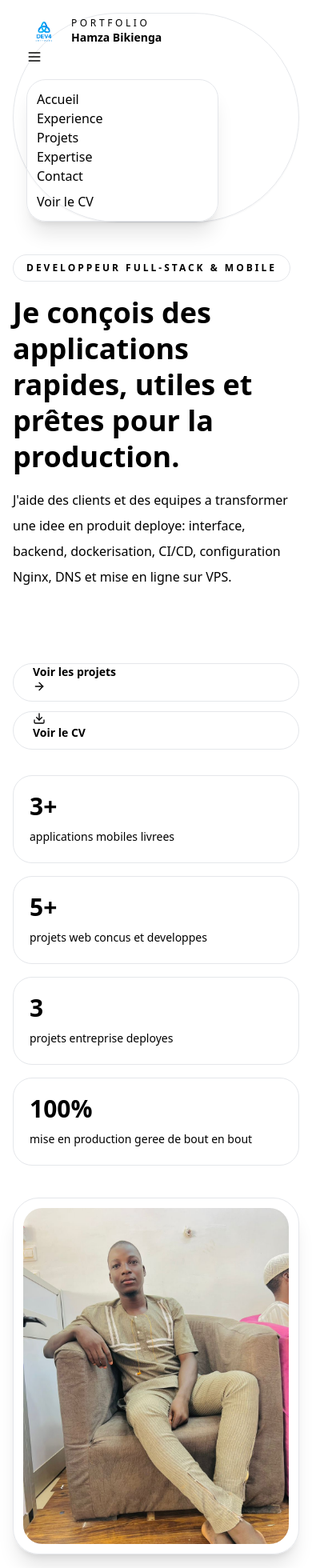
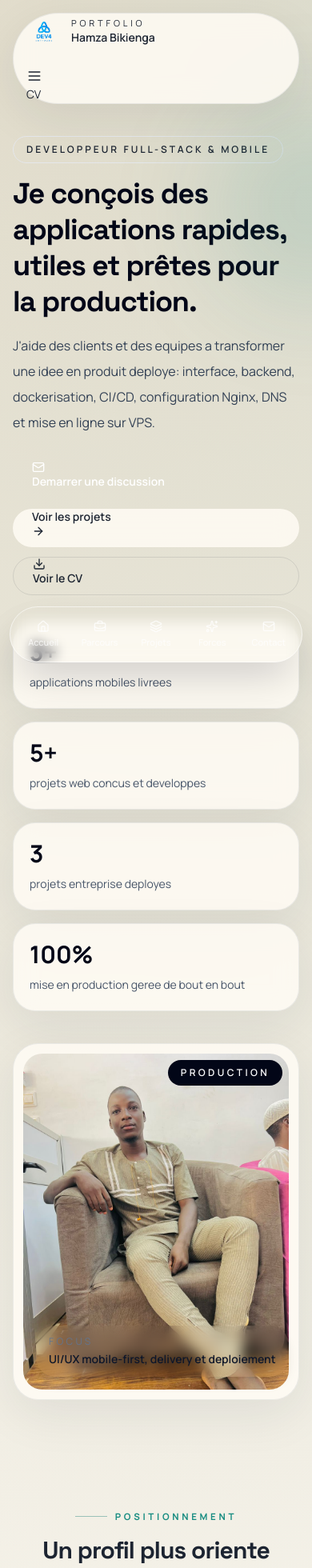
Before and after one commit to AmstaLabestar/dev4_v1, a React (Vite) app: page / in a window 390 px wide. Shown: the top 1960 px of the page at 80% size. Built offline with nearby package versions, Linux system fonts and the light colour scheme.

Commit message:
feat: redesign portfolio UI for mobile-first experience

```diff
--- a/src/App.tsx
+++ b/src/App.tsx
@@ -3,13 +3,14 @@ import Experiences from "./components/Experiences";
 import Expertise from "./components/Expertise";
 import Footer from "./components/Footer";
 import Home from "./components/Home";
+import MobileDock from "./components/MobileDock";
 import Navbar from "./components/Navbar";
 import Projets from "./components/Projets";
 
 const App = () => {
   return (
-    <div className="min-h-screen bg-base-200">
-      <div className="mx-auto max-w-7xl px-4 pb-10 pt-4 md:px-6 lg:px-8">
+    <div className="app-shell min-h-screen bg-transparent">
+      <div className="mx-auto max-w-7xl px-4 pb-28 pt-4 md:px-6 lg:px-8 lg:pb-12">
         <Navbar />
         <main>
           <Home />
@@ -20,6 +21,7 @@ const App = () => {
         </main>
         <Footer />
       </div>
+      <MobileDock />
     </div>
   );
 };
--- a/src/components/Contact.tsx
+++ b/src/components/Contact.tsx
@@ -19,11 +19,12 @@ const contactLinks = [
 const Contact = () => {
   return (
     <section id="contact" className="py-16 md:py-24">
-      <div className="rounded-[2rem] border border-base-300 bg-base-100 p-6 md:p-10">
+      <div className="section-shell rounded-[2.25rem] bg-gradient-to-br from-slate-950 via-slate-900 to-slate-800 p-6 md:p-10">
         <SectionHeading
           eyebrow="Contact"
           title="Disponible pour discuter d'un produit, d'une mission ou d'une refonte"
           description="Le site doit se terminer sur un appel a l'action simple et direct. Si le visiteur est convaincu, il doit savoir tout de suite comment me contacter."
+          invert
         />
 
         <div className="grid gap-4 md:grid-cols-2 xl:grid-cols-4">
@@ -36,7 +37,7 @@ const Contact = () => {
                 href={link.href}
                 target={link.href.startsWith("http") ? "_blank" : undefined}
                 rel={link.href.startsWith("http") ? "noopener noreferrer" : undefined}
-                className="flex items-center gap-3 rounded-[1.5rem] border border-base-300 px-5 py-4 text-sm font-semibold text-base-content transition hover:border-primary hover:text-primary"
+                className="flex items-center gap-3 rounded-[1.5rem] border border-white/10 bg-white/5 px-5 py-4 text-sm font-semibold text-white transition hover:border-secondary hover:text-secondary"
               >
                 <Icon className="h-5 w-5" />
                 {link.label}
--- a/src/components/Expertise.tsx
+++ b/src/components/Expertise.tsx
@@ -5,6 +5,7 @@ import SectionHeading from "./SectionHeading";
 const Expertise = () => {
   return (
     <section id="expertise" className="py-16 md:py-24">
+      <div className="section-shell rounded-[2.25rem] bg-white/55 px-5 py-8 md:px-8 md:py-10">
         <div className="grid gap-10 lg:grid-cols-[0.95fr_1.05fr] lg:items-start">
           <div>
             <SectionHeading
@@ -16,15 +17,16 @@ const Expertise = () => {
 
           <div className="grid gap-4 md:grid-cols-2">
             {expertise.map((item) => (
-            <article key={item} className="rounded-[2rem] border border-base-300 bg-base-100 p-5">
+              <article key={item} className="surface-panel rounded-[2rem] p-5">
                 <div className="flex items-start gap-3">
                   <span className="mt-1 inline-flex h-8 w-8 items-center justify-center rounded-full bg-primary/10 text-primary">
                     <Check className="h-4 w-4" />
                   </span>
-                <p className="text-sm font-medium leading-7 text-base-content/80">{item}</p>
+                  <p className="text-sm font-medium leading-7 text-slate-800">{item}</p>
                 </div>
               </article>
             ))}
+          </div>
         </div>
       </div>
     </section>
--- a/src/components/Footer.tsx
+++ b/src/components/Footer.tsx
@@ -1,7 +1,7 @@
 const Footer = () => {
   return (
-    <footer className="border-t border-base-300 py-8">
-      <div className="flex flex-col gap-2 text-center text-sm text-base-content/60 md:flex-row md:items-center md:justify-between md:text-left">
+    <footer className="py-8">
+      <div className="surface-panel flex flex-col gap-2 rounded-[1.75rem] px-5 py-5 text-center text-sm text-base-content/60 md:flex-row md:items-center md:justify-between md:text-left">
         <p>Hamza Bikienga | Developpeur full-stack & mobile</p>
         <p>© {new Date().getFullYear()} Dev4. Portfolio concu pour montrer un profil plus mature et orienté production.</p>
       </div>
--- a/src/components/Home.tsx
+++ b/src/components/Home.tsx
@@ -7,7 +7,7 @@ const Home = () => {
   return (
     <section
       id="home"
-      className="grid gap-10 pb-16 pt-10 md:min-h-[80vh] md:grid-cols-[1.2fr_0.8fr] md:items-center md:gap-16 md:pb-24 md:pt-16"
+      className="grid gap-10 pb-16 pt-10 md:min-h-[86vh] md:grid-cols-[1.15fr_0.85fr] md:items-center md:gap-16 md:pb-24 md:pt-16"
     >
       <motion.div
         initial={{ opacity: 0, y: 24 }}
@@ -19,27 +19,27 @@ const Home = () => {
           <span className="inline-flex rounded-full border border-primary/20 bg-primary/10 px-4 py-2 text-xs font-semibold uppercase tracking-[0.25em] text-primary">
             Developpeur full-stack & mobile
           </span>
-          <h1 className="max-w-3xl text-4xl font-bold leading-tight text-base-content md:text-6xl">
+          <h1 className="max-w-3xl text-4xl font-bold leading-tight text-slate-950 md:text-6xl">
             Je conçois des applications rapides, utiles et prêtes pour la production.
           </h1>
-          <p className="max-w-2xl text-base leading-8 text-base-content/75 md:text-lg">
+          <p className="max-w-2xl text-base leading-8 text-slate-700 md:text-lg">
             J&apos;aide des clients et des equipes a transformer une idee en produit deploye:
             interface, backend, dockerisation, CI/CD, configuration Nginx, DNS et mise en
             ligne sur VPS.
           </p>
         </div>
 
-        <div className="flex flex-col gap-3 sm:flex-row">
+        <div className="flex flex-col gap-3 sm:flex-row sm:flex-wrap">
           <a
             href="#contact"
-            className="btn btn-primary h-12 rounded-full px-6 text-sm font-semibold text-white"
+            className="btn btn-primary h-12 rounded-full border-0 px-6 text-sm font-semibold text-white shadow-none"
           >
             <Mail className="h-4 w-4" />
             Demarrer une discussion
           </a>
           <a
             href="#projets"
-            className="btn h-12 rounded-full border border-base-300 bg-base-100 px-6 text-sm font-semibold text-base-content shadow-none"
+            className="btn surface-panel h-12 rounded-full border-0 px-6 text-sm font-semibold text-base-content shadow-none"
           >
             Voir les projets
             <ArrowRight className="h-4 w-4" />
@@ -48,7 +48,7 @@ const Home = () => {
             href="/CV_Hamza_BIKIENGA.pdf"
             target="_blank"
             rel="noopener noreferrer"
-            className="btn h-12 rounded-full border border-base-300 bg-transparent px-6 text-sm font-semibold text-base-content shadow-none"
+            className="btn h-12 rounded-full border border-slate-900/10 bg-transparent px-6 text-sm font-semibold text-base-content shadow-none"
           >
             <Download className="h-4 w-4" />
             Voir le CV
@@ -57,9 +57,9 @@ const Home = () => {
 
         <div className="grid gap-4 sm:grid-cols-2 xl:grid-cols-4">
           {stats.map((item) => (
-            <div key={item.label} className="rounded-3xl border border-base-300 bg-base-100 p-5">
-              <p className="text-3xl font-bold text-base-content">{item.value}</p>
-              <p className="mt-2 text-sm leading-6 text-base-content/65">{item.label}</p>
+            <div key={item.label} className="surface-panel rounded-[1.75rem] p-5">
+              <p className="text-3xl font-bold text-slate-950">{item.value}</p>
+              <p className="mt-2 text-sm leading-6 text-slate-600">{item.label}</p>
             </div>
           ))}
         </div>
@@ -71,13 +71,22 @@ const Home = () => {
         transition={{ duration: 0.8, delay: 0.1 }}
         className="mx-auto w-full max-w-md"
       >
-        <div className="overflow-hidden rounded-[2rem] border border-base-300 bg-base-100 p-3 shadow-xl">
+        <div className="surface-panel relative overflow-hidden rounded-[2rem] p-3">
+          <div className="absolute right-5 top-5 rounded-full bg-slate-950 px-4 py-2 text-xs font-semibold uppercase tracking-[0.28em] text-white">
+            production
+          </div>
           <img
             src={dev4Img}
             alt="Portrait de Hamza"
             className="h-[420px] w-full rounded-[1.5rem] object-cover"
             loading="eager"
           />
+          <div className="absolute bottom-7 left-7 rounded-[1.5rem] bg-white/92 px-4 py-3 shadow-lg backdrop-blur">
+            <p className="text-xs uppercase tracking-[0.28em] text-slate-500">Focus</p>
+            <p className="mt-1 text-sm font-semibold text-slate-900">
+              UI/UX mobile-first, delivery et deploiement
+            </p>
+          </div>
         </div>
       </motion.div>
     </section>
--- /dev/null
+++ b/src/components/MobileDock.tsx
@@ -0,0 +1,35 @@
+import { BriefcaseBusiness, Home, Layers3, Mail, Sparkles } from "lucide-react";
+
+const links = [
+  { href: "#home", label: "Accueil", icon: Home },
+  { href: "#experiences", label: "Parcours", icon: BriefcaseBusiness },
+  { href: "#projets", label: "Projets", icon: Layers3 },
+  { href: "#expertise", label: "Forces", icon: Sparkles },
+  { href: "#contact", label: "Contact", icon: Mail },
+];
+
+const MobileDock = () => {
+  return (
+    <nav className="fixed bottom-4 left-1/2 z-50 w-[calc(100%-1.5rem)] max-w-md -translate-x-1/2 rounded-full border border-white/60 bg-slate-950/92 px-2 py-2 text-white shadow-2xl shadow-slate-950/20 backdrop-blur lg:hidden">
+      <ul className="grid grid-cols-5 gap-1">
+        {links.map((link) => {
+          const Icon = link.icon;
+
+          return (
+            <li key={link.href}>
+              <a
+                href={link.href}
+                className="flex flex-col items-center gap-1 rounded-full px-2 py-2 text-[11px] font-medium text-white/75 transition hover:bg-white/10 hover:text-white"
+              >
+                <Icon className="h-4 w-4" />
+                <span>{link.label}</span>
+              </a>
+            </li>
+          );
+        })}
+      </ul>
+    </nav>
+  );
+};
+
+export default MobileDock;
--- a/src/components/Navbar.tsx
+++ b/src/components/Navbar.tsx
@@ -12,11 +12,11 @@ const links = [
 const Navbar = () => {
   return (
     <header className="sticky top-4 z-50">
-      <div className="navbar rounded-full border border-base-300 bg-base-100/90 px-4 shadow-sm backdrop-blur md:px-6">
+      <div className="navbar surface-panel rounded-full px-4 md:px-6">
         <a href="#home" className="flex items-center gap-3">
           <img src={logo} alt="Logo Dev4" className="h-11 w-11 rounded-full object-cover" />
           <div>
-            <p className="text-xs uppercase tracking-[0.3em] text-base-content/50">Portfolio</p>
+            <p className="text-[11px] uppercase tracking-[0.35em] text-base-content/45">Portfolio</p>
             <p className="text-sm font-semibold text-base-content">Hamza Bikienga</p>
           </div>
         </a>
@@ -35,32 +35,22 @@ const Navbar = () => {
             href="/CV_Hamza_BIKIENGA.pdf"
             target="_blank"
             rel="noopener noreferrer"
-            className="btn btn-primary ml-2 rounded-full px-5 text-sm text-white"
+            className="btn btn-primary ml-2 rounded-full border-0 px-5 text-sm text-white shadow-none"
           >
             CV
           </a>
         </nav>
 
-        <div className="dropdown dropdown-end lg:hidden">
-          <button tabIndex={0} className="btn btn-ghost btn-circle" aria-label="Ouvrir le menu">
-            <Menu className="h-5 w-5" />
-          </button>
-          <ul
-            tabIndex={0}
-            className="menu dropdown-content mt-3 w-60 rounded-3xl border border-base-300 bg-base-100 p-3 shadow-xl"
-          >
-            {links.map((link) => (
-              <li key={link.href}>
-                <a href={link.href}>{link.label}</a>
-              </li>
-            ))}
-            <li className="mt-2">
-              <a href="/CV_Hamza_BIKIENGA.pdf" target="_blank" rel="noopener noreferrer">
-                Voir le CV
-              </a>
-            </li>
-          </ul>
-        </div>
+        <a
+          href="/CV_Hamza_BIKIENGA.pdf"
+          target="_blank"
+          rel="noopener noreferrer"
+          className="btn btn-ghost ml-auto rounded-full px-4 text-sm lg:hidden"
+          aria-label="Voir le CV"
+        >
+          <Menu className="h-5 w-5" />
+          CV
+        </a>
       </div>
     </header>
   );
--- a/src/components/SectionHeading.tsx
+++ b/src/components/SectionHeading.tsx
@@ -2,16 +2,25 @@ type SectionHeadingProps = {
   eyebrow: string;
   title: string;
   description: string;
+  invert?: boolean;
 };
 
-const SectionHeading = ({ eyebrow, title, description }: SectionHeadingProps) => {
+const SectionHeading = ({ eyebrow, title, description, invert = false }: SectionHeadingProps) => {
   return (
-    <div className="mx-auto mb-10 max-w-2xl text-center md:mb-14">
-      <p className="mb-3 text-sm font-semibold uppercase tracking-[0.3em] text-primary">
+    <div className="mx-auto mb-10 max-w-3xl text-center md:mb-14">
+      <p className={`eyebrow justify-center ${invert ? "text-secondary" : ""}`}>
         {eyebrow}
       </p>
-      <h2 className="text-3xl font-bold text-base-content md:text-5xl">{title}</h2>
-      <p className="mt-4 text-sm leading-7 text-base-content/70 md:text-base">{description}</p>
+      <h2 className={`mt-4 text-3xl font-bold md:text-5xl ${invert ? "text-white" : "text-base-content"}`}>
+        {title}
+      </h2>
+      <p
+        className={`mt-5 text-sm leading-7 md:text-base md:leading-8 ${
+          invert ? "text-white/72" : "text-base-content/70"
+        }`}
+      >
+        {description}
+      </p>
     </div>
   );
 };
--- a/src/index.css
+++ b/src/index.css
@@ -1,7 +1,125 @@
+@import url("https://fonts.googleapis.com/css2?family=Manrope:wght@400;500;600;700;800&family=Space+Grotesk:wght@500;700&display=swap");
+
 @tailwind base;
 @tailwind components;
 @tailwind utilities;
 
-html {
-  scroll-behavior: smooth;
+@layer base {
+  :root {
+    --p: 174 72% 32%;
+    --pc: 46 100% 98%;
+    --s: 22 79% 56%;
+    --sc: 0 0% 100%;
+    --a: 190 63% 42%;
+    --ac: 0 0% 100%;
+    --n: 210 31% 14%;
+    --nc: 46 100% 98%;
+    --b1: 42 33% 97%;
+    --b2: 42 22% 93%;
+    --b3: 38 18% 88%;
+    --bc: 215 28% 15%;
+    --in: 199 89% 48%;
+    --su: 160 84% 31%;
+    --wa: 39 92% 50%;
+    --er: 0 84% 60%;
+    color-scheme: light;
+  }
+
+  html {
+    scroll-behavior: smooth;
+    background:
+      radial-gradient(circle at top left, rgba(245, 131, 43, 0.14), transparent 30%),
+      radial-gradient(circle at top right, rgba(20, 122, 116, 0.16), transparent 28%),
+      linear-gradient(180deg, #fffdf8 0%, #f6f2e9 100%);
+  }
+
+  body {
+    min-height: 100vh;
+    color: hsl(var(--bc));
+    font-family: "Manrope", sans-serif;
+  }
+
+  h1,
+  h2,
+  h3,
+  h4,
+  h5,
+  h6 {
+    font-family: "Space Grotesk", sans-serif;
+    letter-spacing: -0.03em;
+  }
+
+  ::selection {
+    background: rgba(20, 122, 116, 0.18);
+  }
 }
+
+@layer components {
+  .app-shell {
+    position: relative;
+    overflow: hidden;
+  }
+
+  .app-shell::before,
+  .app-shell::after {
+    content: "";
+    position: absolute;
+    border-radius: 9999px;
+    filter: blur(60px);
+    pointer-events: none;
+  }
+
+  .app-shell::before {
+    right: -8rem;
+    top: 8rem;
+    height: 16rem;
+    width: 16rem;
+    background: rgba(20, 122, 116, 0.14);
+  }
+
+  .app-shell::after {
+    bottom: 4rem;
+    left: -6rem;
+    height: 14rem;
+    width: 14rem;
+    background: rgba(245, 131, 43, 0.15);
+  }
+
+  .surface-panel {
+    border: 1px solid rgba(23, 37, 84, 0.08);
+    background: rgba(255, 252, 245, 0.84);
+    box-shadow: 0 18px 60px rgba(29, 40, 53, 0.08);
+    backdrop-filter: blur(14px);
+  }
+
+  .section-shell {
+    position: relative;
+  }
+
+  .section-shell::before {
+    content: "";
+    position: absolute;
+    inset: 0;
+    border-radius: 2rem;
+    background: linear-gradient(180deg, rgba(255, 255, 255, 0.44), rgba(255, 255, 255, 0));
+    pointer-events: none;
+  }
+
+  .eyebrow {
+    display: inline-flex;
+    align-items: center;
+    gap: 0.625rem;
+    font-size: 0.72rem;
+    font-weight: 700;
+    letter-spacing: 0.32em;
+    text-transform: uppercase;
+    color: hsl(var(--p));
+  }
+
+  .eyebrow::before {
+    content: "";
+    height: 1px;
+    width: 2.5rem;
+    background: rgba(20, 122, 116, 0.4);
+  }
+}
```
Also changed, not shown: src/components/Experiences.tsx (+11 -8 lines), src/components/Projets.tsx (+6 -6 lines). Lines whose indentation alone changed are shown as unchanged.
